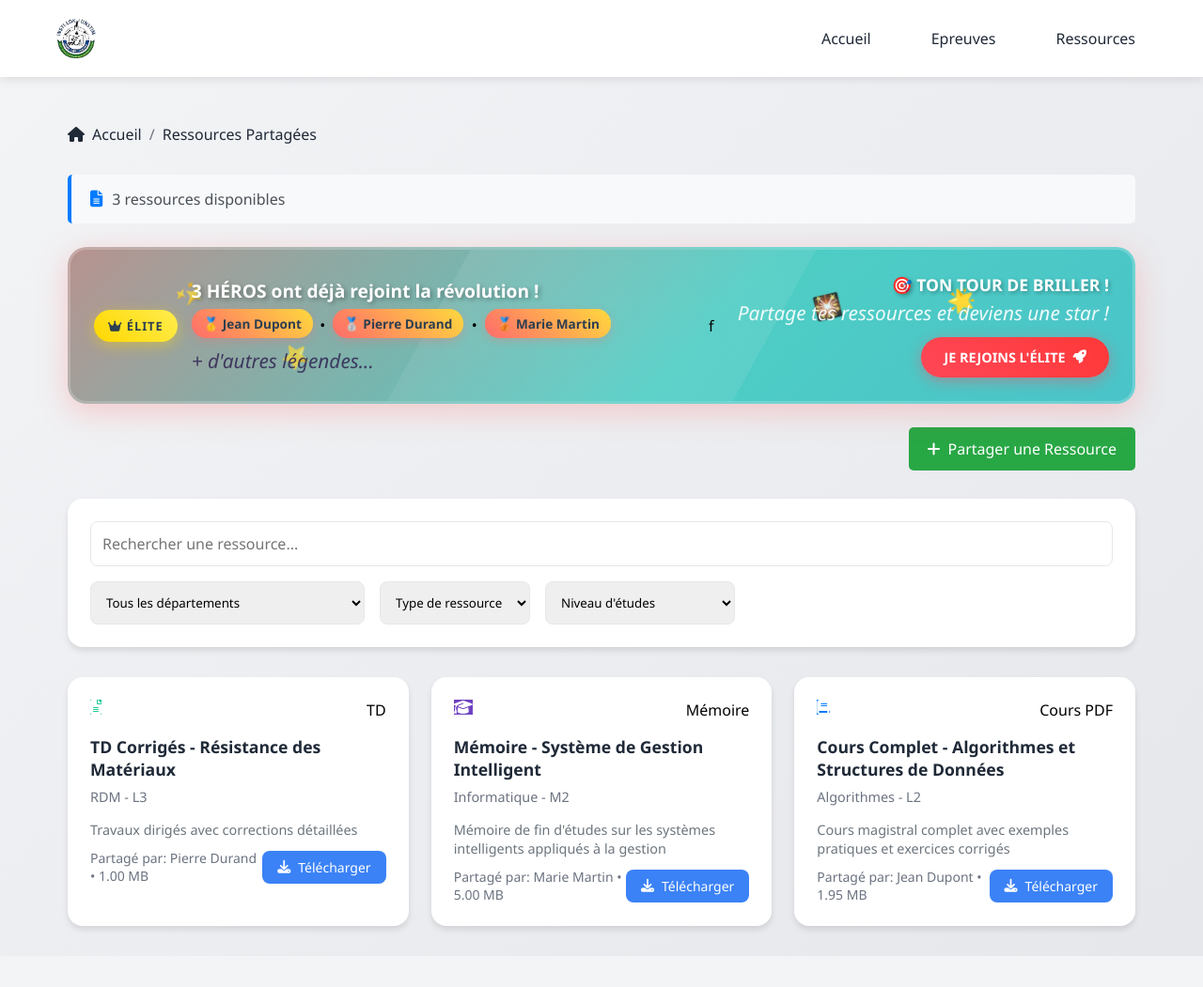
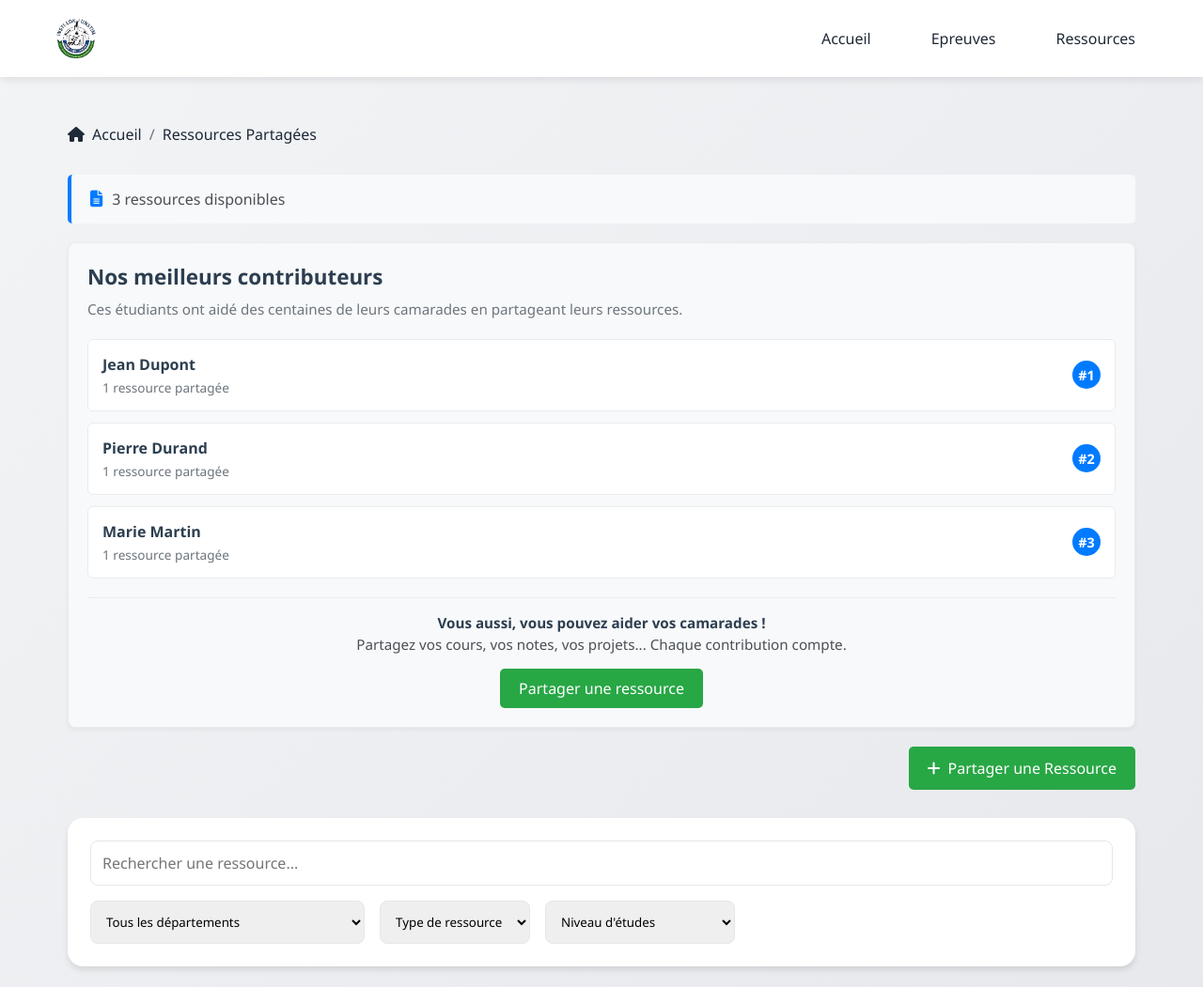
Before and after one commit to VOGLOSSOU/epreuves-insti-space, a PHP site: page /resources.php in a window 1280 px wide. Shown: the top 1051 px of the page at 94% size. Run offline with PHP 8.4, Linux system fonts and the light colour scheme; data comes from the database, SQL or seed files in the repository.

Commit message:
tout va bien

```diff
--- a/resources.php
+++ b/resources.php
@@ -58,56 +58,45 @@ require 'backend/php/ressources/get_ressources.php';
             </div>
         </div>
 
-        <!-- Section Meilleurs Contributeurs - Version Marketing Ultra-Dynamique -->
+        <!-- Section Meilleurs Contributeurs - Version Simple et Humaine -->
         <?php
         $topContributors = getTopContributors($pdo, 3);
         if (!empty($topContributors)):
         ?>
-        <div class="contributors-banner">
+        <div class="contributors-section">
             <div class="contributors-content">
                 <div class="contributors-header">
-                    <div class="contributors-badge">
-                        <i class="fas fa-crown"></i>
-                        <span>ÉLITE</span>
-                    </div>
-                    <div class="contributors-main-text">
-                        <div class="contributors-highlight">
-                            <strong><?php echo count($topContributors); ?> HÉROS</strong> ont déjà rejoint la révolution !
+                    <h3>Nos meilleurs contributeurs</h3>
+                    <p class="contributors-subtitle">
+                        Ces étudiants ont aidé des centaines de leurs camarades en partageant leurs ressources.
+                    </p>
+                </div>
+
+                <div class="contributors-list">
+                    <?php foreach ($topContributors as $index => $contributor): ?>
+                        <div class="contributor-card">
+                            <div class="contributor-info">
+                                <div class="contributor-name"><?php echo htmlspecialchars($contributor['nom_contributeur']); ?></div>
+                                <div class="contributor-stats">
+                                    <?php echo $contributor['total_contributions']; ?> ressource<?php echo $contributor['total_contributions'] > 1 ? 's' : ''; ?> partagée<?php echo $contributor['total_contributions'] > 1 ? 's' : ''; ?>
+                                </div>
+                            </div>
+                            <div class="contributor-rank">
+                                #<?php echo $index + 1; ?>
+                            </div>
                         </div>
-                        <div class="contributors-names">
-                            <?php
-                            foreach ($topContributors as $index => $contributor) {
-                                $medals = ['🥇', '🥈', '🥉'];
-                                $medal = isset($medals[$index]) ? $medals[$index] : '🏅';
-                                echo '<span class="hero-name">' . $medal . ' ' . htmlspecialchars($contributor['nom_contributeur']) . '</span>';
-                                if ($index < count($topContributors) - 1) echo ' • ';
-                            }
-                            ?>
-                            <span class="and-more">+ d'autres légendes...</span>
-                        </div>
-                    </div>
-                </div>f
-                <div class="contributors-action">
-                    <div class="contributors-challenge">
-                        <div class="challenge-text">
-                            🎯 <strong>TON TOUR DE BRILLER !</strong>
-                        </div>
-                        <div class="challenge-subtitle">
-                            Partage tes ressources et deviens une star !
-                        </div>
-                    </div>
-                    <a href="upload-resource.php" class="contributors-cta-btn">
-                        <span class="btn-text">JE REJOINS L'ÉLITE</span>
-                        <i class="fas fa-rocket"></i>
+                    <?php endforeach; ?>
+                </div>
+
+                <div class="contributors-footer">
+                    <p>
+                        <strong>Vous aussi, vous pouvez aider vos camarades !</strong><br>
+                        Partagez vos cours, vos notes, vos projets... Chaque contribution compte.
+                    </p>
+                    <a href="upload-resource.php" class="share-btn">
+                        Partager une ressource
                     </a>
                 </div>
-            </div>
-            <div class="contributors-sparkles">
-                <div class="sparkle">✨</div>
-                <div class="sparkle">⭐</div>
-                <div class="sparkle">🌟</div>
-                <div class="sparkle">💫</div>
-                <div class="sparkle">🎇</div>
             </div>
         </div>
         <?php endif; ?>
--- a/style.css
+++ b/style.css
@@ -1591,291 +1591,142 @@ a{
     100% { transform: translateY(-50%) rotate(360deg); }
 }
 
-/* Section Meilleurs Contributeurs - Version Marketing Ultra-Dynamique */
-.contributors-banner {
-    background: linear-gradient(135deg, #ff6b6b 0%, #4ecdc4 25%, #45b7d1 50%, #96ceb4 75%, #ffeaa7 100%);
-    background-size: 400% 400%;
-    animation: gradientShift 8s ease infinite;
-    border-radius: 20px;
-    padding: 25px;
-    margin: 25px 0;
-    box-shadow: 0 8px 32px rgba(255, 107, 107, 0.3);
-    position: relative;
-    overflow: hidden;
-    border: 3px solid rgba(255, 255, 255, 0.2);
-}
-
-.contributors-banner::before {
-    content: '';
-    position: absolute;
-    top: -50%;
-    left: -50%;
-    width: 200%;
-    height: 200%;
-    background: radial-gradient(circle, rgba(255,255,255,0.1) 0%, transparent 70%);
-    animation: rotate 20s linear infinite;
+/* Section Meilleurs Contributeurs - Version Simple et Humaine */
+.contributors-section {
+    background: #f8f9fa;
+    border-radius: 8px;
+    padding: 20px;
+    margin: 20px 0;
+    border: 1px solid #e9ecef;
+    box-shadow: 0 2px 4px rgba(0,0,0,0.05);
 }
 
 .contributors-content {
-    position: relative;
-    z-index: 2;
+    max-width: 100%;
+}
+
+.contributors-header h3 {
+    color: #2c3e50;
+    font-size: 1.4rem;
+    margin-bottom: 8px;
+    font-weight: 600;
+}
+
+.contributors-subtitle {
+    color: #6c757d;
+    font-size: 0.95rem;
+    line-height: 1.5;
+    margin-bottom: 20px;
+}
+
+.contributors-list {
+    display: flex;
+    flex-direction: column;
+    gap: 12px;
+    margin-bottom: 20px;
+}
+
+.contributor-card {
     display: flex;
     justify-content: space-between;
     align-items: center;
-    gap: 25px;
-}
-
-.contributors-header {
+    background: white;
+    padding: 15px;
+    border-radius: 6px;
+    border: 1px solid #e9ecef;
+    transition: all 0.2s ease;
+}
+
+.contributor-card:hover {
+    box-shadow: 0 2px 8px rgba(0,0,0,0.1);
+    border-color: #007bff;
+}
+
+.contributor-info {
+    flex: 1;
+}
+
+.contributor-name {
+    font-weight: 600;
+    color: #2c3e50;
+    margin-bottom: 4px;
+    font-size: 1rem;
+}
+
+.contributor-stats {
+    color: #6c757d;
+    font-size: 0.85rem;
+}
+
+.contributor-rank {
+    background: #007bff;
+    color: white;
+    width: 30px;
+    height: 30px;
+    border-radius: 50%;
     display: flex;
     align-items: center;
-    gap: 15px;
-    flex: 1;
-}
-
-.contributors-badge {
-    background: linear-gradient(45deg, #ffd700, #ffed4e);
-    color: #2c3e50;
-    padding: 8px 15px;
-    border-radius: 20px;
-    font-weight: bold;
-    font-size: 0.8rem;
-    text-transform: uppercase;
-    letter-spacing: 1px;
-    box-shadow: 0 4px 15px rgba(255, 215, 0, 0.4);
-    animation: badgeGlow 3s ease-in-out infinite alternate;
-}
-
-.contributors-main-text {
-    flex: 1;
-}
-
-.contributors-highlight {
-    color: white;
-    font-size: 1.2rem;
-    font-weight: bold;
-    text-shadow: 2px 2px 4px rgba(0,0,0,0.3);
-    margin-bottom: 8px;
-    animation: textGlow 4s ease-in-out infinite alternate;
-}
-
-.contributors-names {
-    display: flex;
-    flex-wrap: wrap;
-    gap: 8px;
-    align-items: center;
-}
-
-.hero-name {
-    background: linear-gradient(45deg, #ff6b6b, #ffd93d);
-    color: #2c3e50;
-    padding: 6px 12px;
-    border-radius: 15px;
-    font-weight: bold;
-    font-size: 0.85rem;
-    box-shadow: 0 3px 10px rgba(255, 107, 107, 0.3);
-    transition: all 0.3s ease;
-    animation: nameBounce 2s ease-in-out infinite;
-}
-
-.hero-name:hover {
-    transform: translateY(-2px);
-    box-shadow: 0 5px 15px rgba(255, 107, 107, 0.5);
-}
-
-.and-more {
-    color: rgba(43, 28, 76, 0.8);
-    font-style: italic;
-    font-size: 1.3rem;
-}
-
-.contributors-action {
-    display: flex;
-    flex-direction: column;
-    align-items: flex-end;
-    gap: 12px;
-}
-
-.contributors-challenge {
-    text-align: right;
-}
-
-.challenge-text {
-    color: white;
-    font-size: 1.1rem;
-    font-weight: bold;
-    text-shadow: 2px 2px 4px rgba(0,0,0,0.3);
-    margin-bottom: 4px;
-}
-
-.challenge-subtitle {
-    color: rgba(255, 255, 255, 0.9);
-    font-size: 1.3rem;
-    font-style: italic;
-}
-
-.contributors-cta-btn {
-    background: linear-gradient(45deg, #ff4757, #ff3838);
-    color: white;
-    border: none;
-    padding: 12px 24px;
-    border-radius: 30px;
-    text-decoration: none;
+    justify-content: center;
     font-weight: bold;
     font-size: 0.9rem;
-    transition: all 0.3s ease;
-    display: inline-flex;
-    align-items: center;
-    gap: 8px;
-    box-shadow: 0 4px 15px rgba(255, 71, 87, 0.4);
-    position: relative;
-    overflow: hidden;
-}
-
-.contributors-cta-btn::before {
-    content: '';
-    position: absolute;
-    top: 0;
-    left: -100%;
-    width: 100%;
-    height: 100%;
-    background: linear-gradient(90deg, transparent, rgba(255,255,255,0.2), transparent);
-    transition: left 0.5s;
-}
-
-.contributors-cta-btn:hover::before {
-    left: 100%;
-}
-
-.contributors-cta-btn:hover {
-    transform: translateY(-3px) scale(1.05);
-    box-shadow: 0 8px 25px rgba(255, 71, 87, 0.6);
-}
-
-.btn-text {
-    position: relative;
-    z-index: 1;
-}
-
-.contributors-sparkles {
-    position: absolute;
-    top: 0;
-    left: 0;
-    right: 0;
-    bottom: 0;
-    pointer-events: none;
-    overflow: hidden;
-}
-
-.sparkle {
-    position: absolute;
-    font-size: 1.5rem;
-    animation: sparkleFloat 6s ease-in-out infinite;
-    opacity: 0.7;
-}
-
-.sparkle:nth-child(1) {
-    top: 20%;
-    left: 10%;
-    animation-delay: 0s;
-}
-
-.sparkle:nth-child(2) {
-    top: 60%;
-    left: 20%;
-    animation-delay: 1s;
-}
-
-.sparkle:nth-child(3) {
-    top: 30%;
-    right: 15%;
-    animation-delay: 2s;
-}
-
-.sparkle:nth-child(4) {
-    top: 70%;
-    right: 10%;
-    animation-delay: 3s;
-}
-
-.sparkle:nth-child(5) {
-    top: 40%;
-    left: 70%;
-    animation-delay: 4s;
-}
-
-/* Animations */
-@keyframes gradientShift {
-    0% { background-position: 0% 50%; }
-    50% { background-position: 100% 50%; }
-    100% { background-position: 0% 50%; }
-}
-
-@keyframes rotate {
-    from { transform: rotate(0deg); }
-    to { transform: rotate(360deg); }
-}
-
-@keyframes badgeGlow {
-    from { box-shadow: 0 4px 15px rgba(255, 215, 0, 0.4); }
-    to { box-shadow: 0 4px 25px rgba(255, 215, 0, 0.8); }
-}
-
-@keyframes textGlow {
-    from { text-shadow: 2px 2px 4px rgba(0,0,0,0.3); }
-    to { text-shadow: 2px 2px 8px rgba(0,0,0,0.5), 0 0 20px rgba(255,255,255,0.5); }
-}
-
-@keyframes nameBounce {
-    0%, 100% { transform: translateY(0); }
-    50% { transform: translateY(-3px); }
-}
-
-@keyframes sparkleFloat {
-    0%, 100% {
-        transform: translateY(0) rotate(0deg);
-        opacity: 0.7;
-    }
-    25% {
-        transform: translateY(-10px) rotate(90deg);
-        opacity: 1;
-    }
-    50% {
-        transform: translateY(-20px) rotate(180deg);
-        opacity: 0.8;
-    }
-    75% {
-        transform: translateY(-10px) rotate(270deg);
-        opacity: 1;
-    }
-}
-
-/* Responsive pour la bannière */
+}
+
+.contributors-footer {
+    border-top: 1px solid #e9ecef;
+    padding-top: 15px;
+    text-align: center;
+}
+
+.contributors-footer p {
+    color: #495057;
+    font-size: 0.95rem;
+    line-height: 1.5;
+    margin-bottom: 15px;
+}
+
+.contributors-footer strong {
+    color: #2c3e50;
+}
+
+.share-btn {
+    background: #28a745;
+    color: white;
+    padding: 10px 20px;
+    border-radius: 5px;
+    text-decoration: none;
+    font-weight: 500;
+    display: inline-block;
+    transition: all 0.2s ease;
+}
+
+.share-btn:hover {
+    background: #218838;
+    color: white;
+    text-decoration: none;
+    transform: translateY(-1px);
+    box-shadow: 0 2px 4px rgba(40, 167, 69, 0.3);
+}
+
+/* Responsive pour la section */
 @media (max-width: 768px) {
-    .contributors-banner {
-        padding: 20px;
-        margin: 20px 0;
-    }
-
-    .contributors-content {
-        flex-direction: column;
-        text-align: center;
-        gap: 20px;
-    }
-
-    .contributors-action {
-        align-items: center;
-    }
-
-    .contributors-names {
-        justify-content: center;
-    }
-
-    .contributors-highlight {
-        font-size: 1rem;
-    }
-
-    .hero-name {
+    .contributors-section {
+        padding: 15px;
+        margin: 15px 0;
+    }
+
+    .contributors-header h3 {
+        font-size: 1.2rem;
+    }
+
+    .contributor-card {
+        padding: 12px;
+    }
+
+    .contributor-name {
+        font-size: 0.95rem;
+    }
+
+    .contributor-stats {
         font-size: 0.8rem;
-        padding: 5px 10px;
-    }
-}
+    }
+}
```
